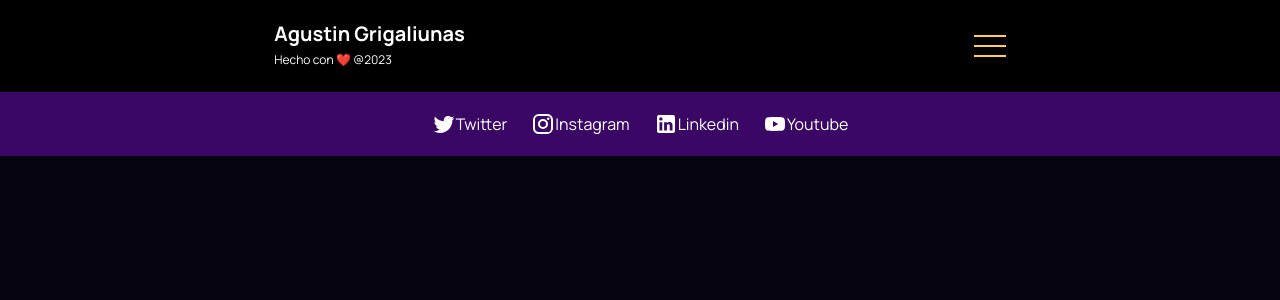
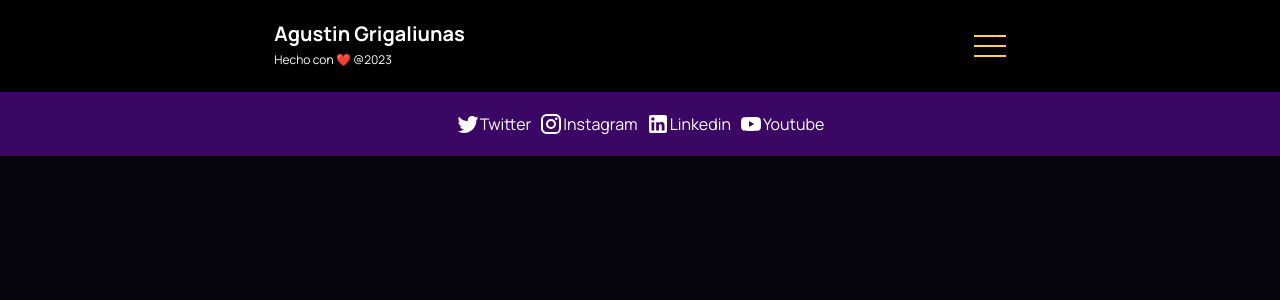
Before and after one commit to agrigaliunas/blog, a Next.js app: page / in a window 1280 px wide. Both pictures are taken after a click on the button 989 px from the left and 46 px from the top of the page. Shown: the top 300 px of the page. Built offline with nearby package versions, Linux system fonts and the light colour scheme; no server answers; the database is empty.

Commit message:
Fixed subheader overflowing

```diff
--- a/src/app/components/Button/SocialMediaButton.jsx
+++ b/src/app/components/Button/SocialMediaButton.jsx
@@ -9,7 +9,7 @@ import Link from 'next/link';
 function SocialMediaButton({socialMedia, link}) {
   return (
     <Link href={`https://www.${socialMedia}.com/${link}`}>
-      <button className='flex flex-row justify-center items-center mx-3 text-white'>
+      <button className='flex flex-row justify-center items-center mx-1 text-white'>
           {socialMedia === "Linkedin" && <LinkedInIcon />}
           {socialMedia === "Twitter" && <TwitterIcon />}
           {socialMedia === "Instagram" && <InstagramIcon />}
--- a/src/app/components/Header/SubHeader.jsx
+++ b/src/app/components/Header/SubHeader.jsx
@@ -8,7 +8,6 @@ const SubHeader = () => {
        <SocialMediaButton socialMedia="Instagram" link="agustingriga"/>
        <SocialMediaButton socialMedia="Linkedin" link="in/agustingrigaliunas"/>
        <SocialMediaButton socialMedia="Youtube" link="channel/UCEd7nl-FRlvEu_eXfvZFmPw"/>
-
     </div>  )
 }
 
```
